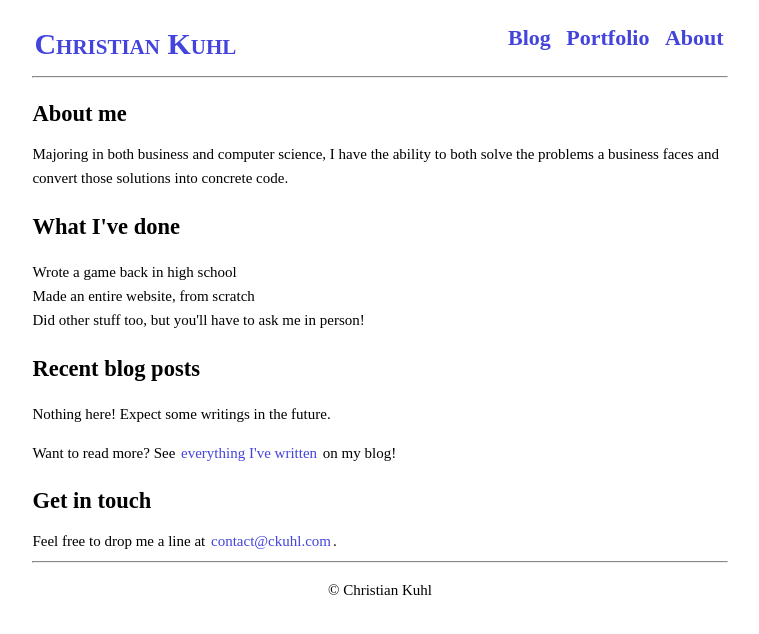
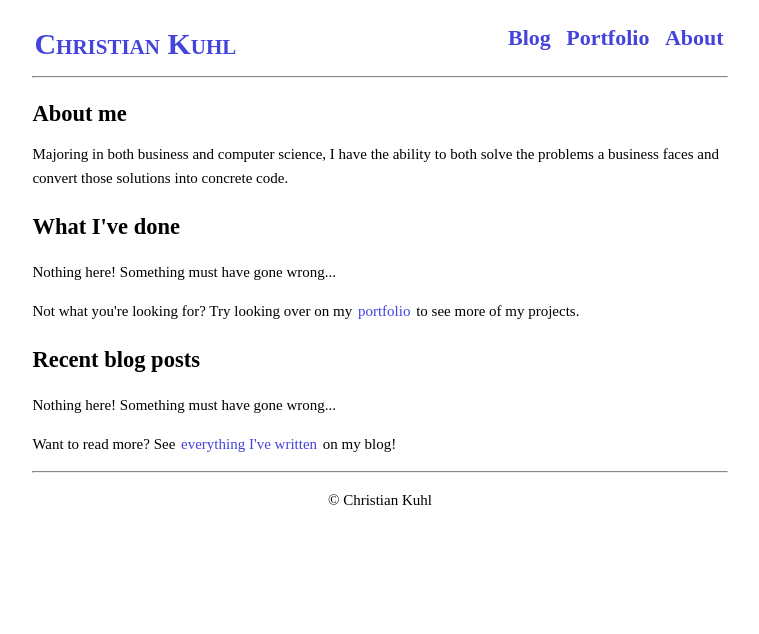
Before and after one commit to ckuhl/ckuhl.com, a Flask app: page / in a window 1280 px wide. Shown: the top 634 px of the page, without its empty margins (260-1019 px from the left). Run offline with Flask 2, Linux system fonts and the light colour scheme; parts of the project's set-up code (start-up, migrations or seed data) failed here and were passed over.

Commit message:
[feature] Add functioning portfolio to site
- add a (preliminary) functioning portfolio to the site
- add some rudimentary styling to differentiate it from the blog
- add new-post generators to the portfolio page and home page
- update CSS somewhat
- update README.md and TO-DO.md

```diff
--- a/ckuhl.py
+++ b/ckuhl.py
@@ -24,23 +24,37 @@ else:
     from config.settings import PRODUCTION as SETTINGS
 
 
-# App setup
-FLATPAGES_AUTO_RELOAD = SETTINGS['DEBUG']
-FLATPAGES_EXTENSION = '.md'
-FLATPAGES_ROOT = 'static/posts'
-FLATPAGES_MARKDOWN_EXTENSIONS = ['codehilite']
+# Flatpages config
+FLATPAGES_BLOG_ROOT = 'static/blog'
+FLATPAGES_BLOG_AUTO_RELOAD = SETTINGS['DEBUG']
+FLATPAGES_BLOG_EXTENSION = '.md'
+FLATPAGES_BLOG_MARKDOWN_EXTENSIONS = ['codehilite']
+
+FLATPAGES_PORTFOLIO_ROOT = 'static/portfolio'
+FLATPAGES_PORTFOLIO_AUTO_RELOAD = SETTINGS['DEBUG']
+FLATPAGES_PORTFOLIO_EXTENSION = '.md'
+FLATPAGES_PORTFOLIO_MARKDOWN_EXTENSIONS = ['codehilite']
 
 app = Flask(__name__)
 app.config.from_object(__name__)
 
-pages = FlatPages(app)
-
+blog = FlatPages(app, name='blog')
+portfolio = FlatPages(app, name='portfolio')
 
 # Helper code
 
-def get_articles(n=999):
+def get_blog_posts(n=999):
     # Articles are pages with a publication date
-    articles = [p for p in pages if 'published' in p.meta and
+    articles = [p for p in blog if 'published' in p.meta and
+                p.meta['published'] is True]
+    latest = sorted(articles, reverse=True,
+                    key=lambda p: p.meta['created'])
+    return latest[:n]
+
+
+def get_portfolio_projects(n=999):
+    # Articles are pages with a publication date
+    articles = [p for p in portfolio if 'published' in p.meta and
                 p.meta['published'] is True]
     latest = sorted(articles, reverse=True,
                     key=lambda p: p.meta['created'])
@@ -50,20 +64,21 @@ def get_articles(n=999):
 # Page routing
 ## Homepage
 @app.route('/')
-def main():
-    latest_posts = get_articles(5)[:5]
-    return render_template('pages/home.html', articles=latest_posts)
+def main(blog_n=5, portfolio_n=4):
+    return render_template('pages/home.html',
+                           articles=get_blog_posts(n=blog_n),
+                           projects=get_portfolio_projects(n=portfolio_n))
 
 
 ## Blog pages
 @app.route('/blog/')
-def blog(n=999):
-    return render_template('blog/blog.html', articles=get_articles(n=n)[:n])
+def blog_home(blog_n=999):
+    return render_template('blog/blog.html', articles=get_blog_posts(n=blog_n))
 
 
 @app.route('/blog/<path:path>/')
 def blog_post(path):
-    post = pages.get_or_404(path)
+    post = blog.get_or_404(path)
 
     if post.meta['published'] is False:
         abort(403)
@@ -73,7 +88,7 @@ def blog_post(path):
 
 @app.route('/blog/tag/<string:slug>/')
 def tag_page(slug):
-    all_posts = get_articles()
+    all_posts = get_blog_posts()
     tagged = [p for p in all_posts if slug in p.meta['tags']]
 
     return render_template('blog/tagged_posts.html', tag=slug, articles=tagged)
@@ -81,8 +96,18 @@ def tag_page(slug):
 
 ## Portfolio pages
 @app.route('/portfolio/')
-def portfolio():
-    return render_template('pages/portfolio.html')
+def portfolio_home(n=999):
+    return render_template('portfolio/portfolio_home.html', projects=get_portfolio_projects(n=n)[:n])
+
+
+@app.route('/portfolio/<path:path>/')
+def portfolio_project(path):
+    post = portfolio.get_or_404(path)
+
+    if post.meta['published'] is False:
+        abort(403)
+
+    return render_template('portfolio/project.html', post=post)
 
 
 ## About pages
--- a/static/css/custom.css
+++ b/static/css/custom.css
@@ -35,7 +35,7 @@ a:visited {
 }
 
 a:hover {
-	background-color: #000000;
+	background-color: #4444dd;
 	color: #ffffff;
 	border-radius: 2px;
 }
@@ -151,6 +151,22 @@ a.blog-tag:hover {
 }
 
 
+/* Portfolio project ----------------------------------------------------- */
+div.project-tile {
+	border-top: solid;
+	border-width: 1px;
+	margin-top: 0.5rem;
+}
+
+div.project-tile:first-child {
+	border: none;
+}
+
+.project-text {
+	font-size: 1.5rem;
+}
+
+
 /* To allow divs on left and right with space in the middle -------------- */
 
 div.left {float: left;}
--- a/templates/pages/home.html
+++ b/templates/pages/home.html
@@ -12,11 +12,22 @@
 
 <h2 class="main">What I've done</h2>
 <section>
-    <ul class="main-list">
-        <li class="main-list">Wrote a game back in high school</li>
-        <li class="main-list">Made an entire website, from scratch</li>
-        <li class="main-list">Did other stuff too, but you'll have to ask me in person!</li>
-    </ul>
+    {% if projects %}<ul class="main-list">{% endif %}
+    {% for p in projects %}
+        <li class="main-list">
+            <div>
+                <b>{{ p.created }}</b>
+                <a href="{{ url_for("portfolio_project", path=p.path) }}">{{ p.title }}</a>
+            </div>
+        </li>
+    {% else %}
+    <p>Nothing here! Something must have gone wrong...</p>
+    {% endfor %}
+    {% if articles %}</ul>{% endif %}
+    <p>
+        Not what you're looking for? Try looking over on my
+	<a href="/portfolio">portfolio</a> to see more of my projects.
+    </p>
 </section>
 
 <h2 class="main">Recent blog posts</h2>
@@ -30,7 +41,7 @@
             </div>
         </li>
     {% else %}
-    <p>Nothing here! Expect some writings in the future.</p>
+    <p>Nothing here! Something must have gone wrong...</p>
     {% endfor %}
     {% if articles %}</ul>{% endif %}
     <p>
@@ -38,10 +49,4 @@
         my blog!
     </p>
 </section>
-
-<h2 class="main">Get in touch</h2>
-<section>
-    Feel free to drop me a line at
-    <a href="mailto:contact@ckuhl.com">contact@ckuhl.com</a>.
-</section>
 {% endblock %}
```
Also changed, not shown: TODO.md (+11 -3 lines), static/portfolio/ckuhl-com.md (added, +17 -0 lines), static/portfolio/python-test-suite.md (added, +19 -0 lines), templates/pages/portfolio.html (deleted, +0 -19 lines), templates/portfolio/portfolio_home.html (added, +17 -0 lines), templates/portfolio/project.html (added, +8 -0 lines), README.md, static/blog/hello_world.md (renamed from static/posts/hello_world.md), 3 other files.
